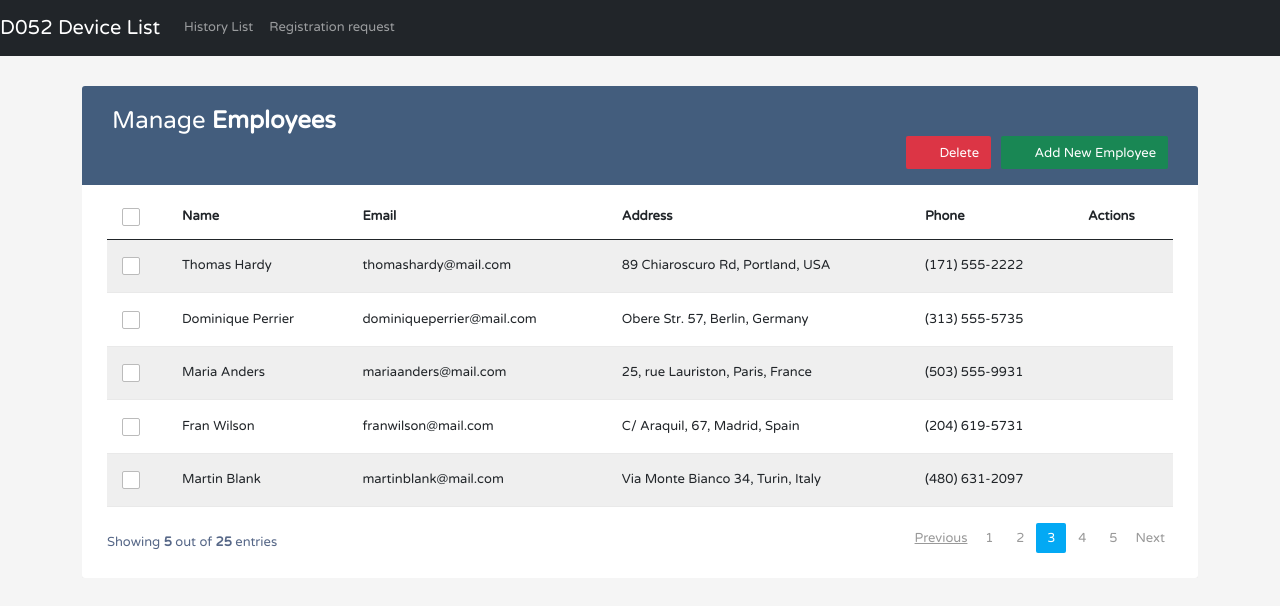
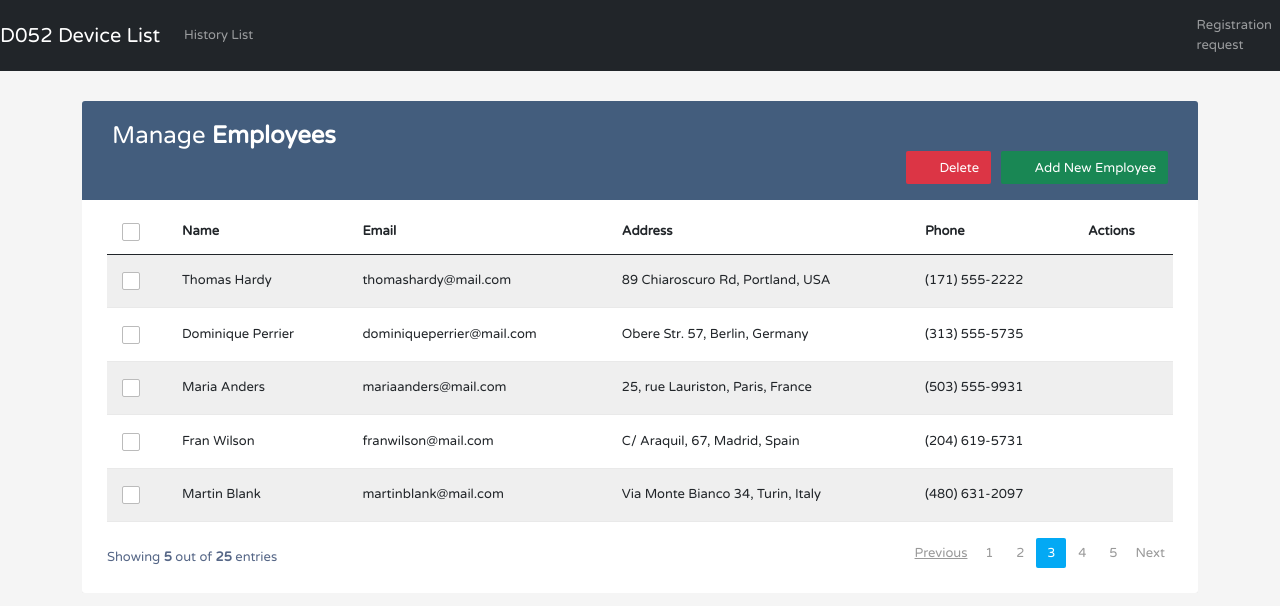
Before and after one commit to 150006-SK/150006-SK.github.io, a website: page test.html in a window 1280 px wide. Drawn offline with nearby package versions, Linux system fonts and the light colour scheme.

Commit message:
Update test.html

```diff
--- a/test.html
+++ b/test.html
@@ -275,20 +275,20 @@ $(document).ready(function(){
 		   <span class="navbar-toggler-icon"></span>
 		</button>
 		<!--Navbar Links-->
-
+		<div class="collapse navbar-collapse" id="Div1">
 		   <ul class="navbar-nav">
 			  <li class="nav-item">
 				<a class="nav-link" href="#">History List</a>
 			  </li>
 			</ul>
-
-
-			<ul class="nav justify-content-end navbar-nav">
+		</div>
+		<div class="collapse navbar-collapse nav justify-content-end " id="Div2"></div>
+			<ul class="navbar-nav">
 			  <li class="nav-item">
 				<a class="nav-link" href="mailto:shinya.kawakita@eizo.com?subject=D052管理システム登録依頼&body=【氏名】%0D%0A【社員番号】%0D%0A【社員証番号】****   ###%0D%0A%0D%0A ーーーーーーーーーーーーーーーー %0D%0A|　                                            ｜ %0D%0A|　　　　　　社員証(裏）                ｜ %0D%0A|　　　　　　　　　　　　　　　            ｜ %0D%0A| 　92602747   000****   ###      ｜ %0D%0A ーーーーーーーーーーーーーーーー ">Registration request</a>
 			  </li>
 		   </ul>
-
+		</div>
 	 </nav>
 
     <div class="container">
```
